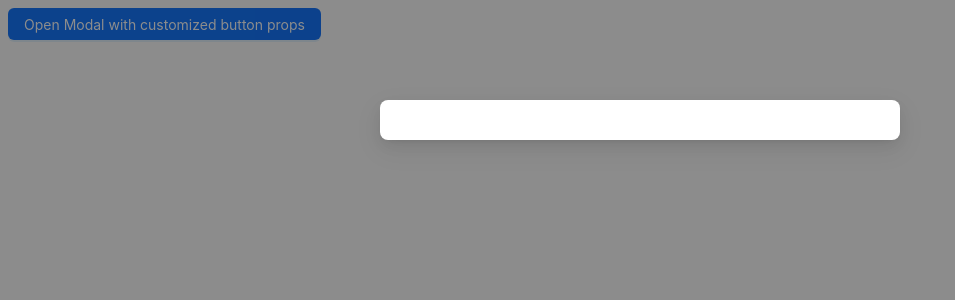
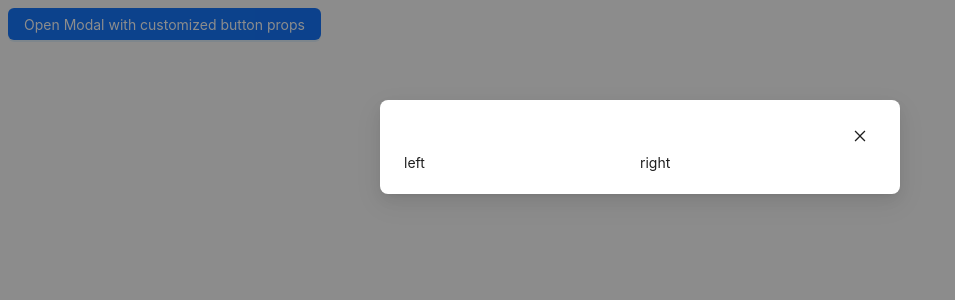
Before and after one commit to ha0min/ModalDemo, a Next.js app: page / in a window 1280 px wide. Both pictures are taken after a click on the button "Open Modal with customized button props". Shown: the top 300 px of the page, without its empty margins (0-955 px from the left). Built offline with nearby package versions, Linux system fonts and the light colour scheme.

Commit message:
feat: finish modal grid design

```diff
--- a/src/pages/index.tsx
+++ b/src/pages/index.tsx
@@ -37,7 +37,30 @@ export default function Home() {
                 okButtonProps={{ disabled: true }}
                 cancelButtonProps={{ disabled: true }}
             >
-
+                <Row
+                    justify={"end"}
+                >
+                    <Col>
+                        <Button
+                            type="text"
+                            shape="circle"
+                            icon={<CloseOutlined />}
+                            onClick={(e) => handleCancel(e)}
+                        />
+                    </Col>
+                </Row>
+                <Row>
+                    <Col
+                        span={12}
+                    >
+                        left
+                    </Col>
+                    <Col
+                        span={12}
+                    >
+                        right
+                    </Col>
+                </Row>
             </Modal>
         </main>
     )
```
